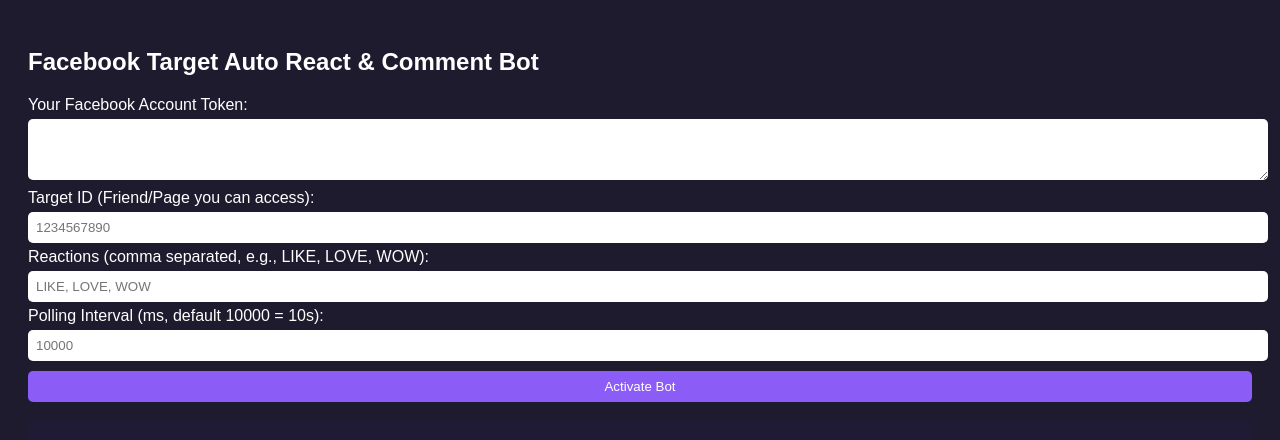
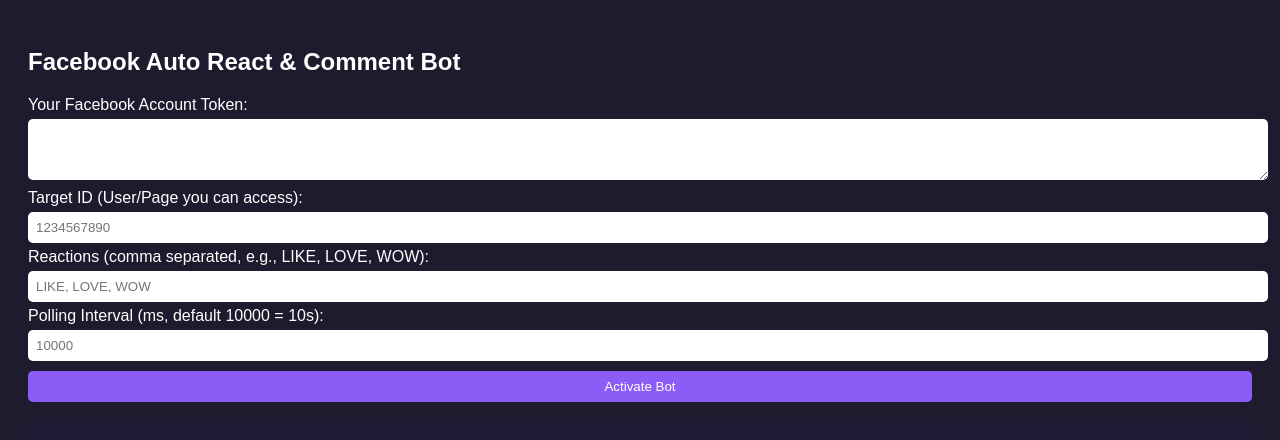
Before and after one commit to blep111/bantut, a website: page public/index.html in a window 1280 px wide. Drawn offline with Linux system fonts and the light colour scheme; some packages are replaced by stand-ins of ours; a script that the page names is missing.

Commit message:
Update index.html

```diff
--- a/public/index.html
+++ b/public/index.html
@@ -2,7 +2,7 @@
 <html lang="en">
 <head>
 <meta charset="UTF-8">
-<title>Facebook Target Auto React & Comment Bot</title>
+<title>Facebook Auto React & Comment Bot</title>
 <script src="https://cdn.jsdelivr.net/npm/sweetalert2@11"></script>
 <style>
 body{font-family:Arial;background:#1e1b2e;color:#fff;padding:20px;}
@@ -14,12 +14,12 @@
 </head>
 <body>
 
-<h2>Facebook Target Auto React & Comment Bot</h2>
+<h2>Facebook Auto React & Comment Bot</h2>
 
 <label>Your Facebook Account Token:</label>
 <textarea id="token" rows="3"></textarea>
 
-<label>Target ID (Friend/Page you can access):</label>
+<label>Target ID (User/Page you can access):</label>
 <input id="targetId" placeholder="1234567890"/>
 
 <label>Reactions (comma separated, e.g., LIKE, LOVE, WOW):</label>
@@ -44,7 +44,7 @@
     return;
   }
 
-  const reactions = reactionsRaw.split(',').map(r=>r.trim().toUpperCase()).filter(r=>r);
+  const reactions = reactionsRaw.split(',').map(r => r.trim().toUpperCase()).filter(r => r);
 
   document.getElementById('result').textContent = 'Bot activated...';
 
@@ -56,7 +56,7 @@
     });
     const data = await resp.json();
     document.getElementById('result').textContent = JSON.stringify(data,null,2);
-    Swal.fire('Bot Activated','It will react and comment "hi master" on the target’s posts','success');
+    Swal.fire('Bot Activated',`It will react and comment "hi master" on target ID ${targetId}`,'success');
   } catch(err){
     document.getElementById('result').textContent = err.toString();
     Swal.fire('Error','Network or server error','error');
```
